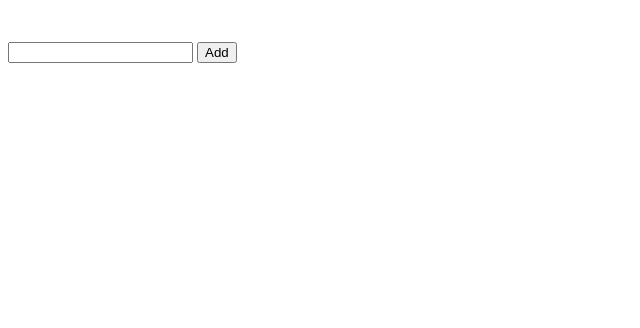
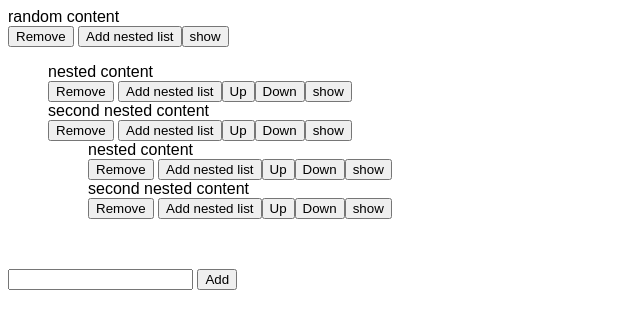
Before and after one commit to Ankarin/Sandbox-list, a React (Create React App) app: page / in a window 1280 px wide. Shown: the top 328 px of the page, without its empty margins (0-640 px from the left). Built offline with nearby package versions, Linux system fonts and the light colour scheme.

Commit message:
commented

```diff
--- a/src/App.js
+++ b/src/App.js
@@ -5,43 +5,47 @@ import AddItem from "./AddItem";
 
 
 function App(props) {
+
+  // Data base
   const [list, setList] = useState([
-  // {id:0,
-  //   text:'random content',
-  //   nested:[{
-  //     id:0,
-  //     text:'nested content'
-  //   },
-  //   {
-  //     id:1,
-  //     text:'second nested content',
-  //     nested:[{
-  //       id:0,
-  //       text:'nested content'
-  //     },
-  //     {
-  //       id:1,
-  //       text:'second nested content',
+  {id:0,
+    text:'random content',
+    nested:[{
+      id:0,
+      text:'nested content'
+    },
+    {
+      id:1,
+      text:'second nested content',
+      nested:[{
+        id:0,
+        text:'nested content'
+      },
+      {
+        id:1,
+        text:'second nested content',
 
-  //     }
-  //   ]
+      }
+    ]
 
-  //   }
-  // ]
+    }
+  ]
 
 
-  // },
+  },
 
 
   ]);
 
-
+// Function to move elevemnts up and down array
   const move = (array, from, to,) => {
     const def = array[from];
     array[from] = array[to];
     array[to] = def;
     return array
 }
+
+
 
   const addItem = text => {
     let currentIds = list.map(data => data.id);
@@ -61,6 +65,9 @@ function App(props) {
   };
 
 
+
+
+  // Move elements in array up and down
 const Up = (id, array) => {
   const newList = [...list]
   // setList(newList)
--- a/src/App.scss
+++ b/src/App.scss
@@ -1,15 +1,11 @@
-.App {
+.app {
   font-family: arial;
-  text-align: center;
+
+
 
   li{
+
     list-style: none;
   }
-  .list-item{
-    display: flex;
-    flex-direction: row;
-    justify-content: space-between;
-    border: 1px solid gray;
-    padding: 5px 10px;
-  }
+
 }
--- a/src/List.js
+++ b/src/List.js
@@ -31,7 +31,9 @@ return (
 
 {form ? <AddItem /> : ""}
 </ul>
-{Array.
+
+<ul>
+<li> {Array.
 
   isArray(item.nested) ? item.nested.map((item, index) => (
           <div key={index}>
@@ -49,6 +51,8 @@ return (
           {/* <AddItem addItem={addItem} nestedList={nestedList} /> */}
           </div>
         )) :null}
+        </li>
+        </ul>
      {/* <li> <ul>{Array.isArray(item.nested) ? <List item={item.nested.map(a=>a)} index={index} id={id} removeItem={removeItem} Up={Up} Down={Down} list={list} />:null}</ul>  </li>  */}
 
 
```
Also changed, not shown: App.scss (deleted), src/style.scss (deleted).
